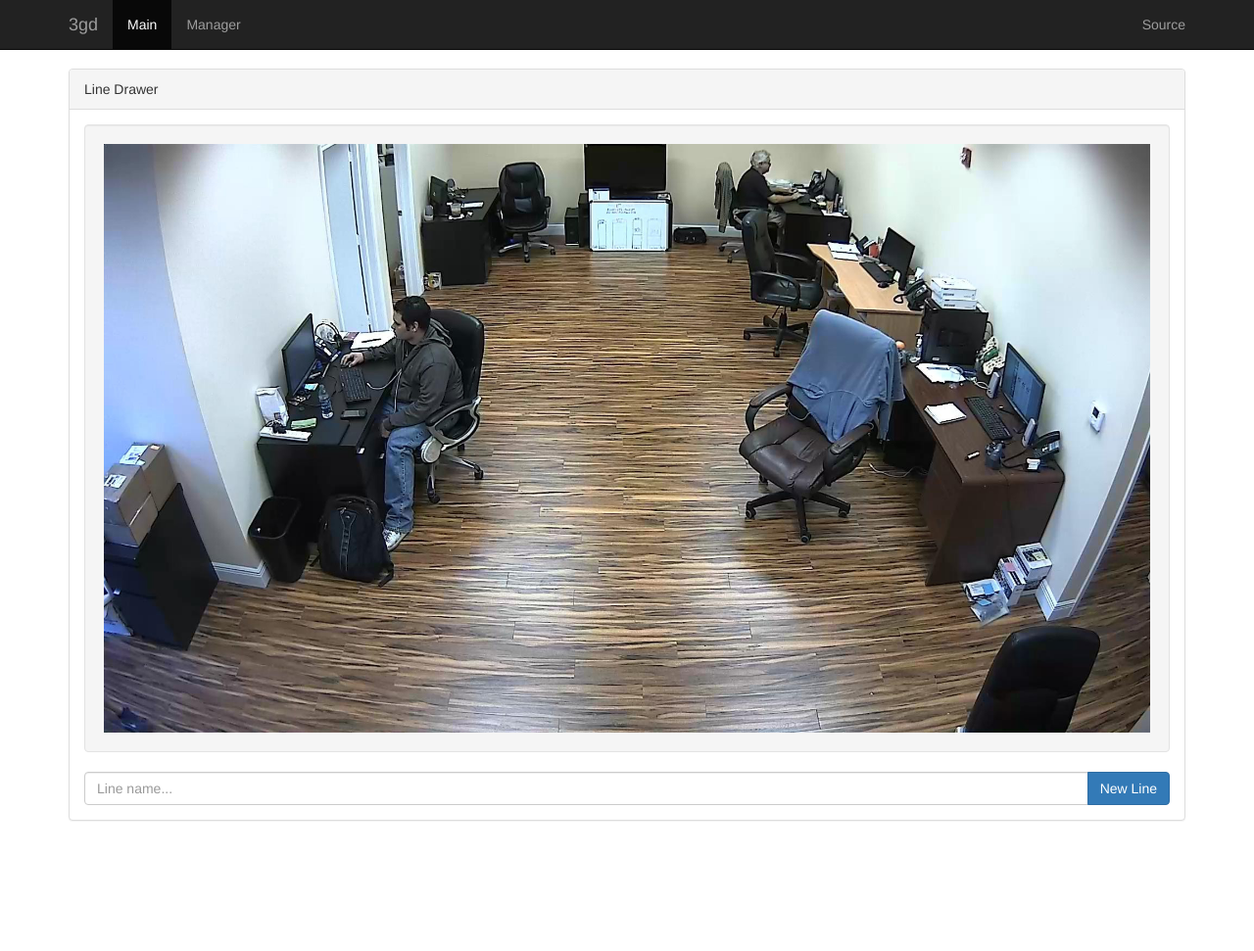
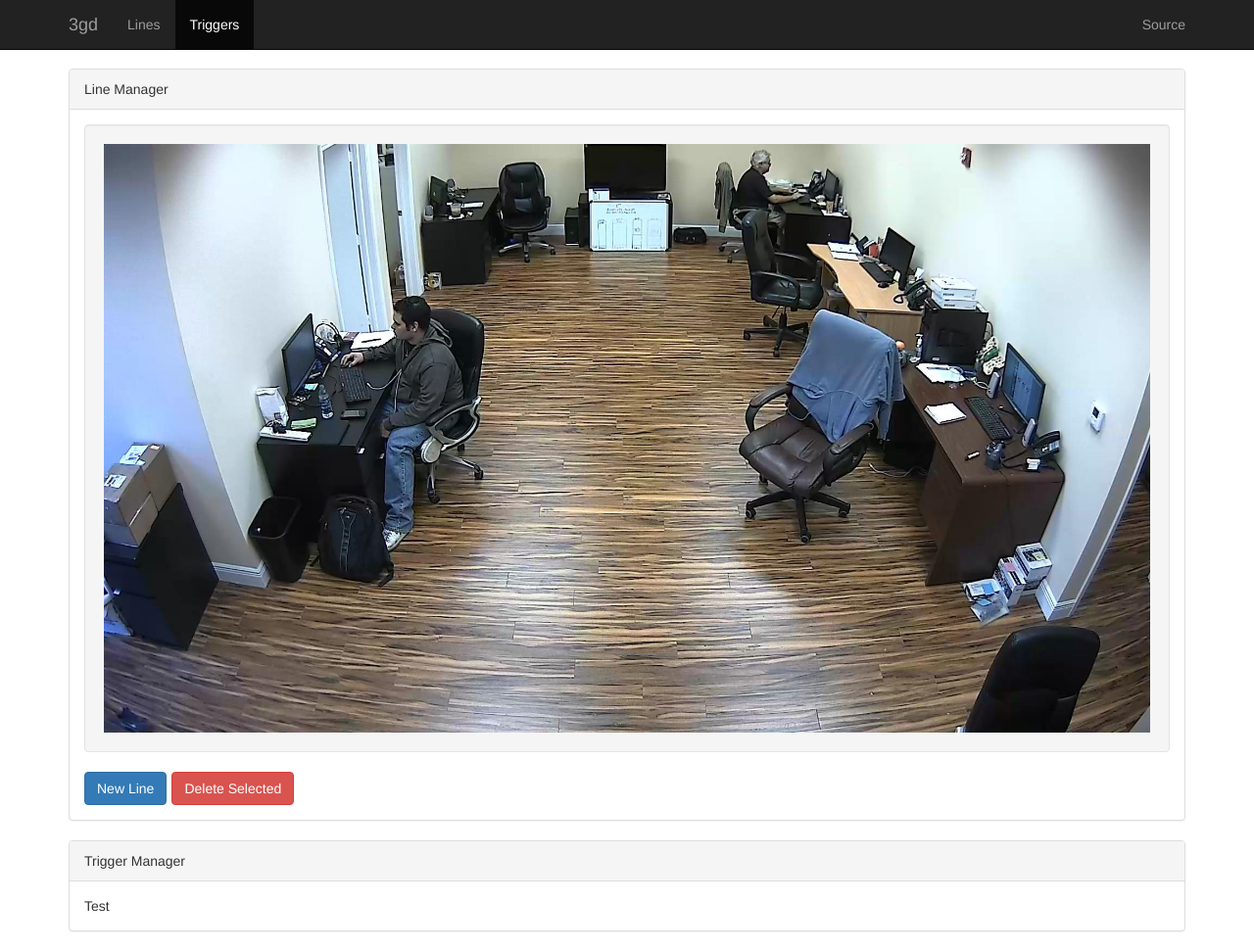
Before and after one commit to randName/3gd, a plain HTML site: page app/static/index.html in a window 1280 px wide. Shown: the whole page at 98% size. Before the commit the page ends 858 px from the top, so only its background shows below. Drawn offline with Linux system fonts and the light colour scheme.

Commit message:
change to double quotes

```diff
--- a/app/static/index.html
+++ b/app/static/index.html
@@ -1,54 +1,60 @@
 <!DOCTYPE html>
 <html>
  <head>
-  <meta charset='utf-8' />
+  <meta charset="utf-8" />
   <title>3gd</title>
   <meta name="viewport" content="width=device-width, initial-scale=0.9" />
-  <link rel='stylesheet' href='css/bootstrap.min.css' />
-  <link rel='stylesheet' href='css/font-awesome.min.css' />
-  <link rel='stylesheet' href='css/main.css' />
-  <script type='text/javascript' src='js/jquery.min.js'></script>
-  <script type='text/javascript' src='js/bootstrap.min.js'></script>
-  <script type='text/javascript' src='js/jcanvas.min.js'></script>
-  <script type='text/javascript' src='js/app.js'></script>
+  <link rel="stylesheet" href="css/bootstrap.min.css" />
+  <link rel="stylesheet" href="css/select2.min.css" />
+  <link rel="stylesheet" href="css/font-awesome.min.css" />
+  <link rel="stylesheet" href="css/main.css" />
+  <script type="text/javascript" src="js/jquery.min.js"></script>
+  <script type="text/javascript" src="js/bootstrap.min.js"></script>
+  <script type="text/javascript" src="js/select2.min.js"></script>
+  <script type="text/javascript" src="js/jcanvas.min.js"></script>
+  <script type="text/javascript" src="js/app.js"></script>
  </head>
- <body data-spy='scroll' data-target='#navbar'>
-  <nav class='navbar navbar-inverse navbar-fixed-top'>
-   <div class='container'>
-    <div class='navbar-header'>
-     <button type='button' class='navbar-toggle collapsed' data-toggle='collapse' data-target='#navbar' aria-expanded='false' aria-controls='navbar'>
+ <body data-spy="scroll" data-target="#navbar">
+  <nav class="navbar navbar-inverse navbar-fixed-top">
+   <div class="container">
+    <div class="navbar-header">
+     <button type="button" class="navbar-toggle collapsed" data-toggle="collapse" data-target="#navbar" aria-expanded="false" aria-controls="navbar">
 	  <span class="icon-bar"></span>
-	  <span class='sr-only'>Toggle navigation</span>
+	  <span class="sr-only">Toggle navigation</span>
 	 </button>
-	 <a class='navbar-brand' href='#'>3gd</a>
+	 <a class="navbar-brand" href="#">3gd</a>
 	</div>
-    <div id='navbar' class='navbar-collapse collapse'>
-	 <ul class='nav navbar-nav navbar-left'>
-	  <li class='active'><a href='#search'>Main</a></li>
-	  <li><a href='#manager'>Manager</a></li>
+    <div id="navbar" class="navbar-collapse collapse">
+	 <ul class="nav navbar-nav navbar-left">
+	  <li class="active"><a href="#lines">Lines</a></li>
+	  <li><a href="#triggers">Triggers</a></li>
 	 </ul>
-	 <ul class='nav navbar-nav navbar-right'>
-	  <li><a href='https://github.com/randname/3gd'>Source</a></li>
+	 <ul class="nav navbar-nav navbar-right">
+	  <li><a href="https://github.com/randname/3gd">Source</a></li>
 	 </ul>
 	</div>
    </div>
   </nav>
-  <div class='container'>
-   <div class='nav-pad'></div>
-   <div class="panel panel-default">
-    <div class="panel-heading">Line Drawer</div>
+  <div class="container">
+   <div class="nav-pad"></div>
+   <div id="lines" class="panel panel-default">
+    <div class="panel-heading">Line Manager</div>
     <div class="panel-body">
+     <div id="status" role="alert" style="display:none"></div>
 	 <div class="well">
-      <canvas id="geometryCanvas" class='img-responsive' width="960" height="540"></canvas>
+      <canvas id="geometryCanvas" class="img-responsive" width="960" height="540"></canvas>
 	 </div>
-	 <div id='status' role='alert' style='display:none'></div>
-	 <div id="namegroup" class="input-group">
-      <input id="linename" type="text" class="form-control" placeholder="Line name...">
-      <span class="input-group-btn">
-       <button class='btn btn-primary' type='button' id="newline">New Line</button>
-      </span>
-     </div>
+	 <div class="btn-toolbar">
+	  <button class="btn btn-primary" type="button" id="newline">New Line</button>
+	  <button class="btn btn-danger" type="button" id="delline">Delete Selected</button>
+	 </div>
 	</div>
+   </div>
+   <div id="triggers" class="panel panel-default">
+    <div class="panel-heading">Trigger Manager</div>
+	<div class="panel-body">
+	 Test
+    </div>
    </div>
   </div>
  </body>
```
